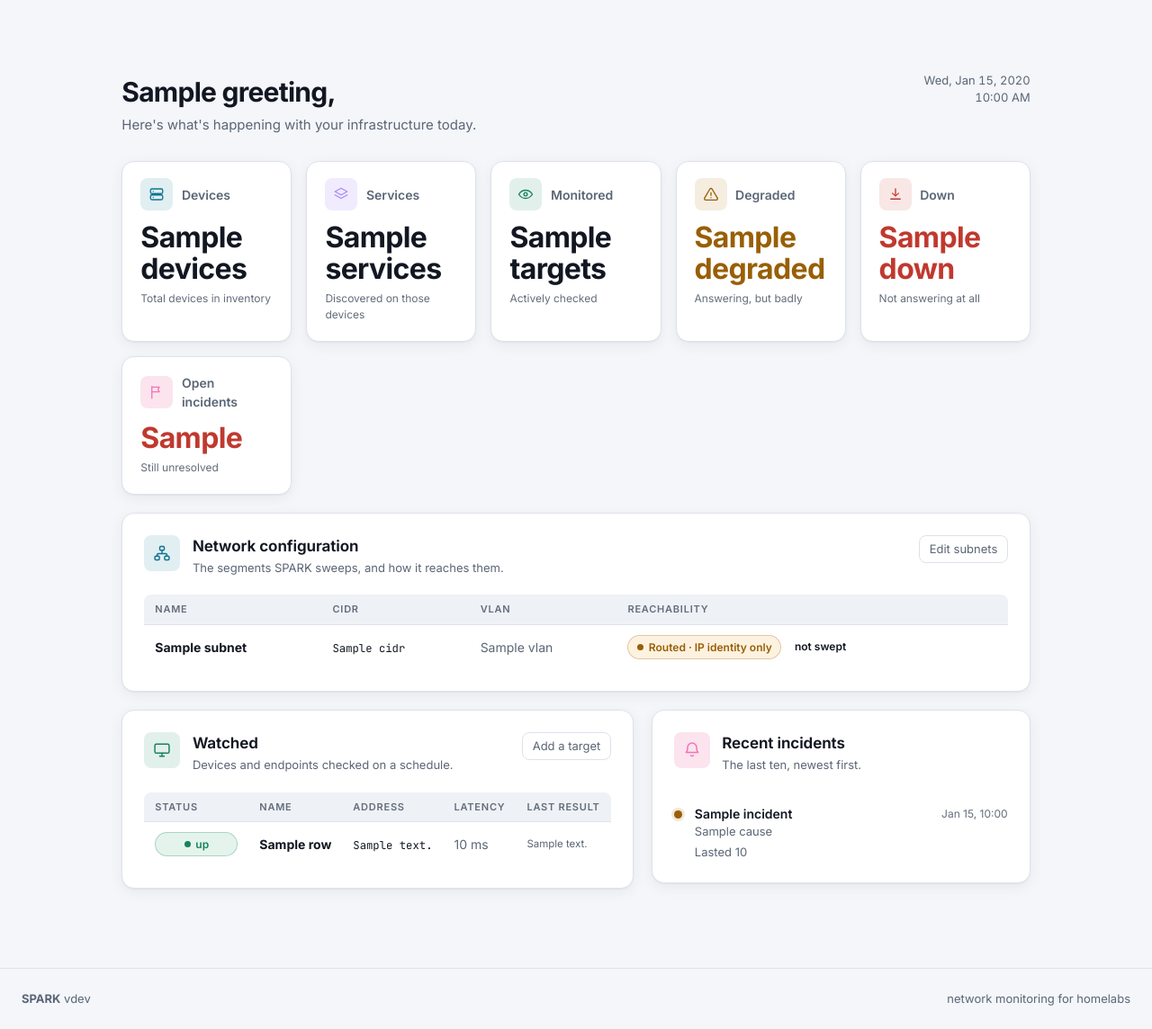
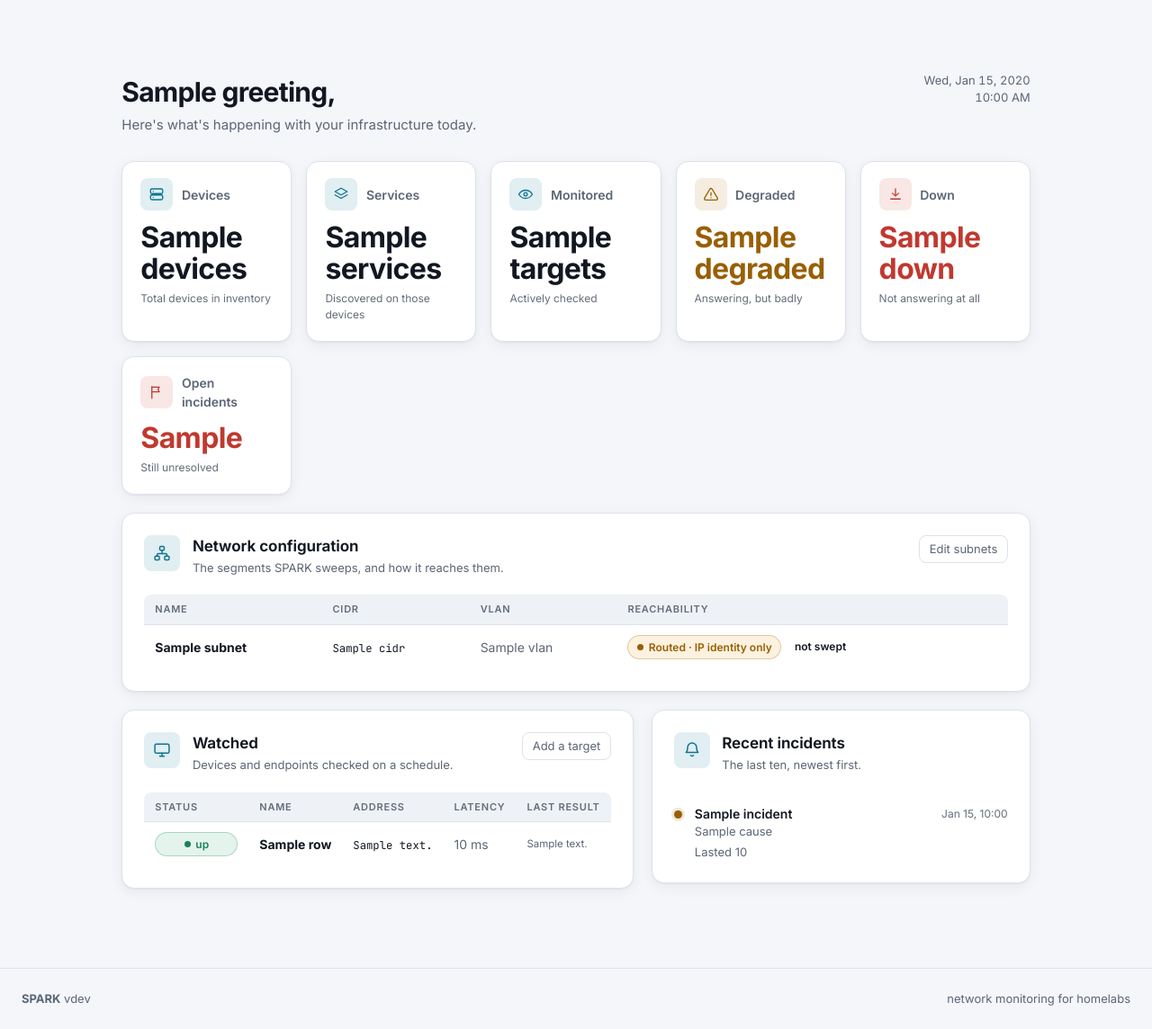
Before and after one commit to MarcusP3/SparkNetworkMonitoring, a FastAPI app: template spark/src/spark/templates/dashboard.html in a window 1280 px wide. Shown: the whole page at 90% size. Run offline with FastAPI, Linux system fonts and the light colour scheme; the template is opened without the code that fills it: most values are stand-ins (such as "Sample title", 1, 10 or a date in 2020); data that the repository does not hold is empty; parts of the project's set-up code (start-up, migrations or seed data) failed here and were passed over.

Commit message:
Let colour mean status
Icon tiles are cyan unless the thing they count is degraded or down.
Settings wore degraded's amber and Targets, Monitored, Watched and the
target form wore up's green; none of them is a status. Amber and red now
appear only on the Degraded, Down and Open incidents counts (incidents
move from pink to red).

Violet and pink tiles are removed: hardcoded literals at 2.7:1 on white,
under the 3:1 icons need. --tile-2/3/6 and their rules go with them. The
avatar gradient runs cyan to darker cyan, and the danger hover uses --bad
instead of a light-only red that was 2.8:1 on dark panels.

pytest: 322 passed, 6 skipped. smoke_test.py: 76 passed.

Co-Authored-By: Claude Opus 5.5 <noreply@anthropic.com>
Claude-Session: https://claude.ai/code/session_01E3J6T6xmmu8TpVm2FoCTs4

```diff
--- a/spark/src/spark/static/app.css
+++ b/spark/src/spark/static/app.css
@@ -59,13 +59,13 @@
   --bad-bg: #fbeae8;
   --info-bg: #e4e9f0;
 
-  /* Tinted squares behind the icons on the stat cards. */
+  /* Tinted squares behind icons. Cyan for everything that is not a status;
+     amber and red only where the thing counted IS degraded or down. A green,
+     violet or pink tile on Settings or Targets used to make colour mean
+     nothing, which is the one thing a monitoring UI cannot afford. */
   --tile-1: rgba(14, 116, 144, .12);
-  --tile-2: rgba(139, 92, 246, .12);
-  --tile-3: rgba(23, 131, 91, .12);
   --tile-4: rgba(168, 106, 5, .12);
   --tile-5: rgba(192, 57, 47, .12);
-  --tile-6: rgba(219, 39, 119, .12);
 
   --radius: 14px;
   --radius-sm: 8px;
@@ -115,11 +115,8 @@
     --info-bg: rgba(142, 155, 176, .12);
 
     --tile-1: rgba(34, 211, 238, .16);
-    --tile-2: rgba(167, 139, 250, .16);
-    --tile-3: rgba(52, 211, 153, .16);
     --tile-4: rgba(251, 191, 36, .16);
     --tile-5: rgba(248, 113, 113, .16);
-    --tile-6: rgba(244, 114, 182, .16);
 
     --shadow: 0 1px 2px rgba(0, 0, 0, .5);
     --shadow-lift: 0 2px 4px rgba(0, 0, 0, .5), 0 16px 40px rgba(0, 0, 0, .45);
@@ -264,7 +261,7 @@ main.centered {
   font-size: .875rem;
   font-weight: 700;
   color: var(--accent-contrast);
-  background: linear-gradient(145deg, var(--accent), color-mix(in srgb, var(--accent) 55%, #a78bfa));
+  background: linear-gradient(145deg, var(--accent), color-mix(in srgb, var(--accent) 75%, #000));
   text-transform: uppercase;
 }
 
@@ -317,9 +314,6 @@ main.centered {
   display: block;
 }
 .stat-icon .icon { width: 18px; height: 18px; }
-.card-icon.tile-2 { background: var(--tile-2); color: #a78bfa; }
-.card-icon.tile-3 { background: var(--tile-3); color: var(--ok); }
-.card-icon.tile-6 { background: var(--tile-6); color: #f472b6; }
 
 .card-head h2 { margin: 0; font-size: 1.0625rem; font-weight: 650; }
 .card-sub { margin: .1rem 0 0; font-size: .8125rem; color: var(--text-muted); }
@@ -455,11 +449,8 @@ a.stat:hover {
   background: var(--tile-1);
   color: var(--accent);
 }
-.stat-icon.tile-2 { background: var(--tile-2); color: #a78bfa; }
-.stat-icon.tile-3 { background: var(--tile-3); color: var(--ok); }
 .stat-icon.tile-4 { background: var(--tile-4); color: var(--warn); }
 .stat-icon.tile-5 { background: var(--tile-5); color: var(--bad); }
-.stat-icon.tile-6 { background: var(--tile-6); color: #f472b6; }
 
 .stat-name { font-size: .875rem; font-weight: 600; color: var(--text-muted); }
 
@@ -600,9 +591,6 @@ a.stat:hover {
   color: var(--accent);
 }
 .page-icon .icon { width: 22px; height: 22px; }
-.page-icon.tile-2 { background: var(--tile-2); color: #a78bfa; }
-.page-icon.tile-3 { background: var(--tile-3); color: var(--ok); }
-.page-icon.tile-4 { background: var(--tile-4); color: var(--warn); }
 
 .page-head h1 {
   margin: 0;
@@ -662,7 +650,7 @@ a.stat:hover {
    wrong signal entirely. */
 tr.is-paused td:not(:first-child):not(.actions) { opacity: .55; }
 
-.btn-quiet.danger:hover { color: #b3261e; }
+.btn-quiet.danger:hover { color: var(--bad); }
 
 /* Status pills. Colour is a reinforcement, never the only signal - the word
    itself is always present, so a red/green deficiency loses nothing.
--- a/spark/src/spark/templates/dashboard.html
+++ b/spark/src/spark/templates/dashboard.html
@@ -35,7 +35,7 @@
 
     <div class="stat">
       <span class="stat-head">
-        <span class="stat-icon tile-2"><svg class="icon" viewBox="0 0 24 24" fill="none" stroke="currentColor" stroke-width="1.75" stroke-linecap="round" stroke-linejoin="round" aria-hidden="true"><path d="m12 3 9 5-9 5-9-5 9-5Z"/><path d="m3 13 9 5 9-5"/></svg></span>
+        <span class="stat-icon"><svg class="icon" viewBox="0 0 24 24" fill="none" stroke="currentColor" stroke-width="1.75" stroke-linecap="round" stroke-linejoin="round" aria-hidden="true"><path d="m12 3 9 5-9 5-9-5 9-5Z"/><path d="m3 13 9 5 9-5"/></svg></span>
         <span class="stat-name">Services</span>
       </span>
       <span class="stat-value">{{ stats.services }}</span>
@@ -44,7 +44,7 @@
 
     <a class="stat" href="/targets">
       <span class="stat-head">
-        <span class="stat-icon tile-3"><svg class="icon" viewBox="0 0 24 24" fill="none" stroke="currentColor" stroke-width="1.75" stroke-linecap="round" stroke-linejoin="round" aria-hidden="true"><path d="M2 12s3.5-6 10-6 10 6 10 6-3.5 6-10 6-10-6-10-6Z"/><circle cx="12" cy="12" r="2.5"/></svg></span>
+        <span class="stat-icon"><svg class="icon" viewBox="0 0 24 24" fill="none" stroke="currentColor" stroke-width="1.75" stroke-linecap="round" stroke-linejoin="round" aria-hidden="true"><path d="M2 12s3.5-6 10-6 10 6 10 6-3.5 6-10 6-10-6-10-6Z"/><circle cx="12" cy="12" r="2.5"/></svg></span>
         <span class="stat-name">Monitored</span>
       </span>
       <span class="stat-value">{{ stats.targets }}</span>
@@ -71,7 +71,7 @@
 
     <div class="stat {% if stats.open_incidents %}is-bad{% endif %}">
       <span class="stat-head">
-        <span class="stat-icon tile-6"><svg class="icon" viewBox="0 0 24 24" fill="none" stroke="currentColor" stroke-width="1.75" stroke-linecap="round" stroke-linejoin="round" aria-hidden="true"><path d="M5 21V4"/><path d="M5 4.5h11l-2 3.5 2 3.5H5"/></svg></span>
+        <span class="stat-icon tile-5"><svg class="icon" viewBox="0 0 24 24" fill="none" stroke="currentColor" stroke-width="1.75" stroke-linecap="round" stroke-linejoin="round" aria-hidden="true"><path d="M5 21V4"/><path d="M5 4.5h11l-2 3.5 2 3.5H5"/></svg></span>
         <span class="stat-name">Open incidents</span>
       </span>
       <span class="stat-value">{{ stats.open_incidents }}</span>
@@ -129,7 +129,7 @@
     {% if watched %}
     <section class="card">
       <div class="card-head">
-        <span class="card-icon tile-3"><svg class="icon" viewBox="0 0 24 24" fill="none" stroke="currentColor" stroke-width="1.75" stroke-linecap="round" stroke-linejoin="round" aria-hidden="true"><rect x="2.5" y="4" width="19" height="12" rx="2"/><path d="M9 20h6M12 16v4"/></svg></span>
+        <span class="card-icon"><svg class="icon" viewBox="0 0 24 24" fill="none" stroke="currentColor" stroke-width="1.75" stroke-linecap="round" stroke-linejoin="round" aria-hidden="true"><rect x="2.5" y="4" width="19" height="12" rx="2"/><path d="M9 20h6M12 16v4"/></svg></span>
         <div>
           <h2>Watched</h2>
           <p class="card-sub">Devices and endpoints checked on a schedule.</p>
@@ -173,7 +173,7 @@
        the app does. #}
     <section class="card">
       <div class="card-head">
-        <span class="card-icon tile-6"><svg class="icon" viewBox="0 0 24 24" fill="none" stroke="currentColor" stroke-width="1.75" stroke-linecap="round" stroke-linejoin="round" aria-hidden="true"><path d="M18 8.5a6 6 0 1 0-12 0c0 5-2 6.5-2 6.5h16s-2-1.5-2-6.5Z"/><path d="M13.7 19a2 2 0 0 1-3.4 0"/></svg></span>
+        <span class="card-icon"><svg class="icon" viewBox="0 0 24 24" fill="none" stroke="currentColor" stroke-width="1.75" stroke-linecap="round" stroke-linejoin="round" aria-hidden="true"><path d="M18 8.5a6 6 0 1 0-12 0c0 5-2 6.5-2 6.5h16s-2-1.5-2-6.5Z"/><path d="M13.7 19a2 2 0 0 1-3.4 0"/></svg></span>
         <div>
           <h2>Recent incidents</h2>
           <p class="card-sub">The last ten, newest first.</p>
--- a/spark/src/spark/templates/devices.html
+++ b/spark/src/spark/templates/devices.html
@@ -156,7 +156,7 @@
   {% if sweep %}
   <section class="card sweep-status">
     <div class="card-head">
-      <span class="card-icon tile-2">
+      <span class="card-icon">
         <svg class="icon" viewBox="0 0 24 24" fill="none" stroke="currentColor"
              stroke-width="1.75" stroke-linecap="round" stroke-linejoin="round"
              aria-hidden="true">
--- a/spark/src/spark/templates/settings.html
+++ b/spark/src/spark/templates/settings.html
@@ -3,7 +3,7 @@
 <div class="page">
   <div class="page-head">
     <div class="page-title">
-      <span class="page-icon tile-4"><svg class="icon" viewBox="0 0 24 24" fill="none" stroke="currentColor" stroke-width="1.75" stroke-linecap="round" stroke-linejoin="round" aria-hidden="true"><circle cx="12" cy="12" r="3"/><path d="M19.4 14a1.6 1.6 0 0 0 .3 1.8l.1.1a2 2 0 1 1-2.8 2.8l-.1-.1a1.6 1.6 0 0 0-2.7 1.1v.3a2 2 0 1 1-4 0v-.2a1.6 1.6 0 0 0-2.8-1.1l-.1.1a2 2 0 1 1-2.8-2.8l.1-.1A1.6 1.6 0 0 0 4 14H3.8a2 2 0 1 1 0-4H4a1.6 1.6 0 0 0 1.1-2.8l-.1-.1a2 2 0 1 1 2.8-2.8l.1.1A1.6 1.6 0 0 0 10 4.6V4.4a2 2 0 1 1 4 0v.2a1.6 1.6 0 0 0 2.7 1.1l.1-.1a2 2 0 1 1 2.8 2.8l-.1.1A1.6 1.6 0 0 0 20 10h.2a2 2 0 1 1 0 4H20a1.6 1.6 0 0 0-1.5 1Z"/></svg></span>
+      <span class="page-icon"><svg class="icon" viewBox="0 0 24 24" fill="none" stroke="currentColor" stroke-width="1.75" stroke-linecap="round" stroke-linejoin="round" aria-hidden="true"><circle cx="12" cy="12" r="3"/><path d="M19.4 14a1.6 1.6 0 0 0 .3 1.8l.1.1a2 2 0 1 1-2.8 2.8l-.1-.1a1.6 1.6 0 0 0-2.7 1.1v.3a2 2 0 1 1-4 0v-.2a1.6 1.6 0 0 0-2.8-1.1l-.1.1a2 2 0 1 1-2.8-2.8l.1-.1A1.6 1.6 0 0 0 4 14H3.8a2 2 0 1 1 0-4H4a1.6 1.6 0 0 0 1.1-2.8l-.1-.1a2 2 0 1 1 2.8-2.8l.1.1A1.6 1.6 0 0 0 10 4.6V4.4a2 2 0 1 1 4 0v.2a1.6 1.6 0 0 0 2.7 1.1l.1-.1a2 2 0 1 1 2.8 2.8l-.1.1A1.6 1.6 0 0 0 20 10h.2a2 2 0 1 1 0 4H20a1.6 1.6 0 0 0-1.5 1Z"/></svg></span>
       <div>
         <h1>Settings</h1>
         <p class="page-sub">What SPARK sweeps, and what it looks for once it gets there.</p>
@@ -169,7 +169,7 @@
 
   <section class="card">
     <div class="card-head">
-      <span class="card-icon tile-3"><svg class="icon" viewBox="0 0 24 24" fill="none" stroke="currentColor" stroke-width="1.75" stroke-linecap="round" stroke-linejoin="round" aria-hidden="true"><circle cx="12" cy="12" r="9"/><circle cx="12" cy="12" r="4"/><path d="M12 12 19 6.5"/></svg></span>
+      <span class="card-icon"><svg class="icon" viewBox="0 0 24 24" fill="none" stroke="currentColor" stroke-width="1.75" stroke-linecap="round" stroke-linejoin="round" aria-hidden="true"><circle cx="12" cy="12" r="9"/><circle cx="12" cy="12" r="4"/><path d="M12 12 19 6.5"/></svg></span>
       <div>
         <h2>Port scanning</h2>
         <p class="card-sub">
--- a/spark/src/spark/templates/target_form.html
+++ b/spark/src/spark/templates/target_form.html
@@ -3,7 +3,7 @@
 <div class="page narrow">
   <div class="page-head">
     <div class="page-title">
-      <span class="page-icon tile-3">
+      <span class="page-icon">
         <svg class="icon" viewBox="0 0 24 24" fill="none" stroke="currentColor"
              stroke-width="1.75" stroke-linecap="round" stroke-linejoin="round"
              aria-hidden="true">
--- a/spark/src/spark/templates/targets.html
+++ b/spark/src/spark/templates/targets.html
@@ -3,7 +3,7 @@
 <div class="page">
   <div class="page-head">
     <div class="page-title">
-      <span class="page-icon tile-3">
+      <span class="page-icon">
         <svg class="icon" viewBox="0 0 24 24" fill="none" stroke="currentColor"
              stroke-width="1.75" stroke-linecap="round" stroke-linejoin="round"
              aria-hidden="true">
```
Also changed, not shown: README.md, spark/CHANGELOG.md.
